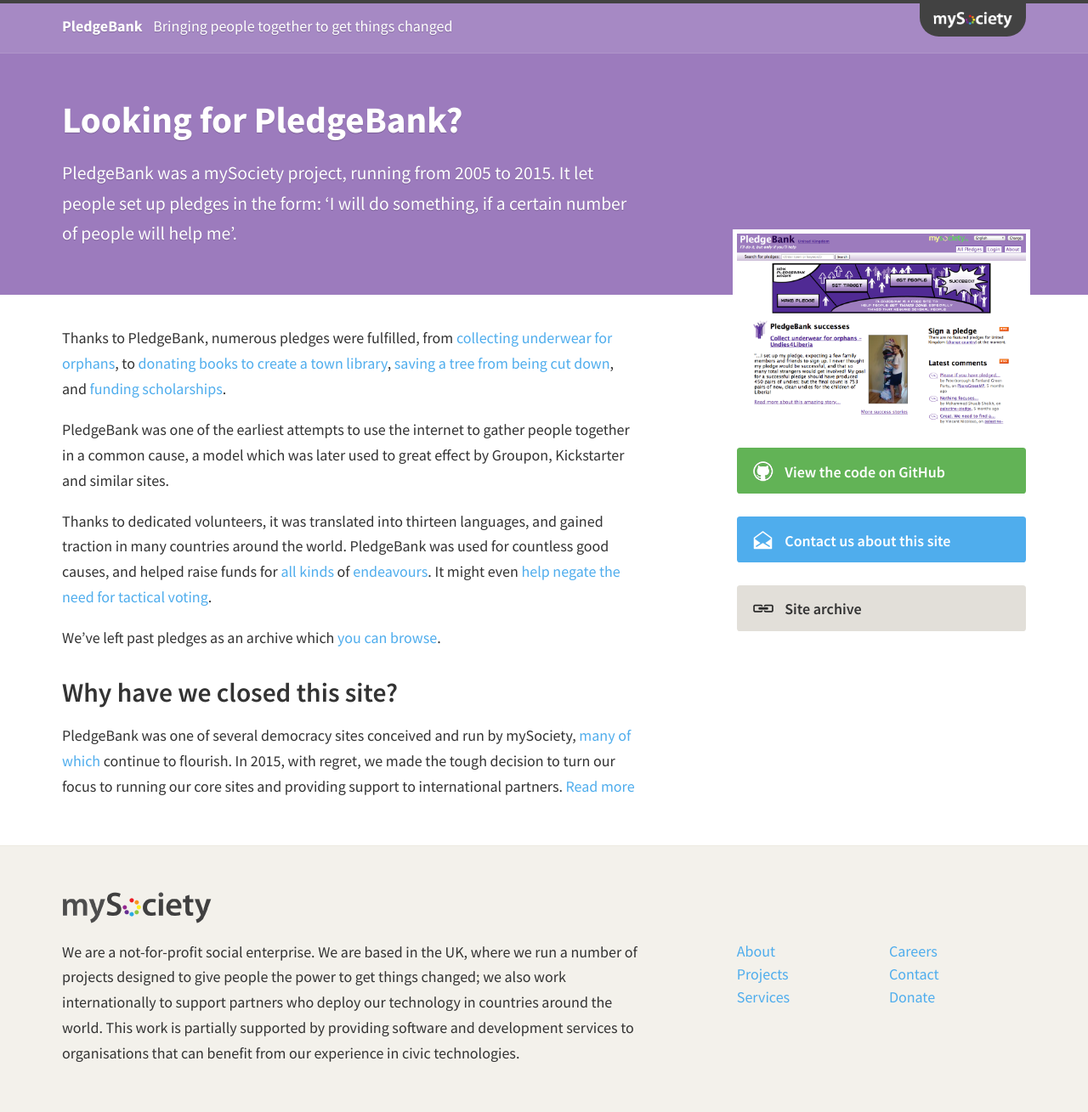
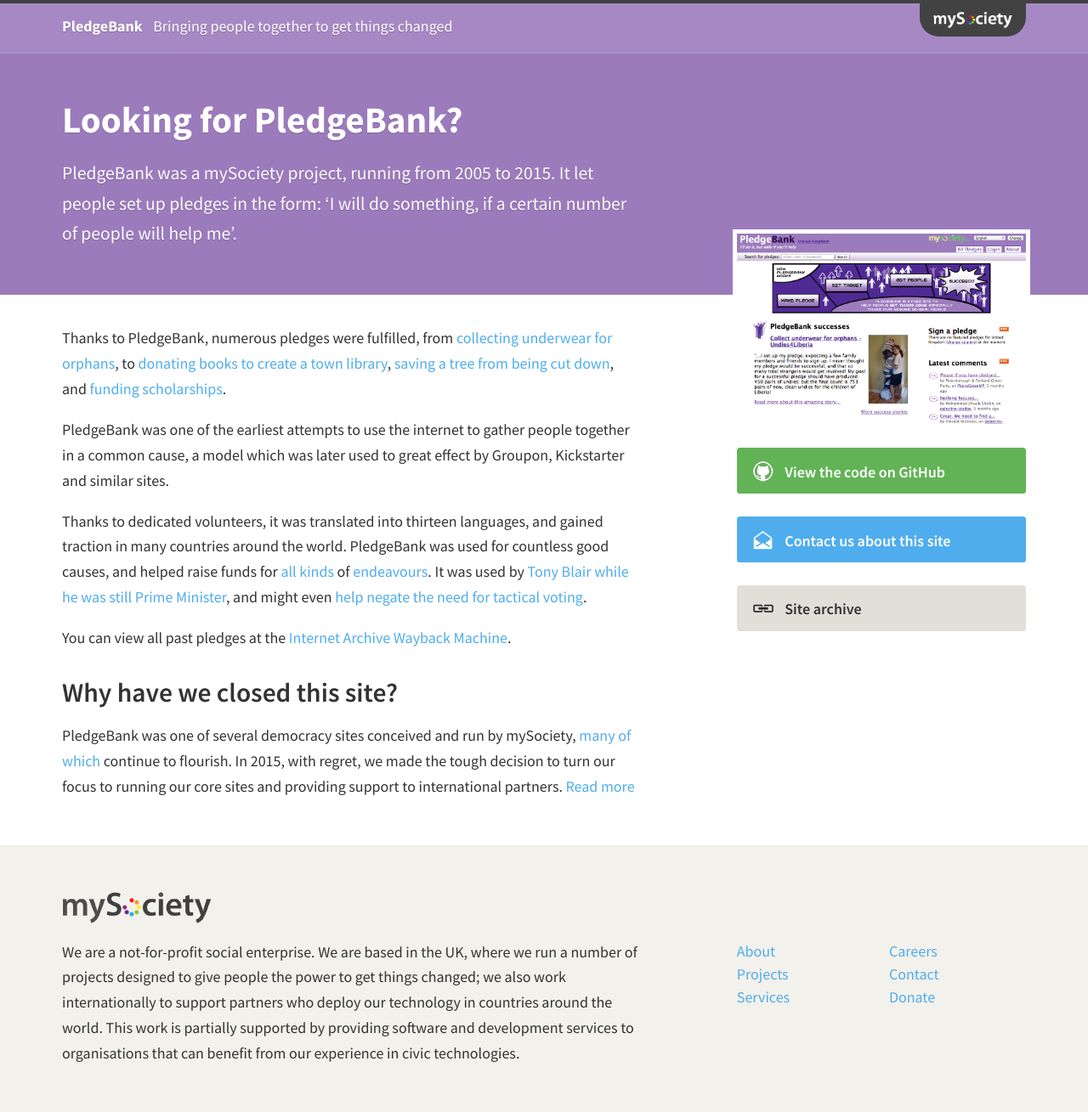
Before and after one commit to mysociety/retirement, a Jekyll site: the page built from pledgebank_page.html, in a window 1280 px wide. Shown: the whole page at 85% size. Built offline with Jekyll 4.4.1, drawn with Linux system fonts in a browser that asks for light colours.

Commit message:
Update Pledgebank page replacing links to Wayback Machine

```diff
--- a/pledgebank_page.html
+++ b/pledgebank_page.html
@@ -27,10 +27,10 @@
     <div class="content__primary">
 
         <p>Thanks to PledgeBank, numerous pledges were fulfilled, from
-        <a href="/success#undies">collecting underwear for orphans</a>,
-        to <a href="/success#bakul">donating books to create a town library</a>,
-        <a href="/success#SaveTheSycamore">saving a tree from being cut down</a>,
-        and <a href="/success#WIPTintern">funding scholarships</a>.</p>
+        <a href="https://web.archive.org/web/20200828005149/https://www.pledgebank.com/success#undies">collecting underwear for orphans</a>,
+        to <a href="https://web.archive.org/web/20200828005149/https://www.pledgebank.com/success#bakul">donating books to create a town library</a>,
+        <a href="https://web.archive.org/web/20200828005149/https://www.pledgebank.com/success#SaveTheSycamore">saving a tree from being cut down</a>,
+        and <a href="https://web.archive.org/web/20200828005149/https://www.pledgebank.com/success#WIPTintern">funding scholarships</a>.</p>
 
         <p>PledgeBank was one of the earliest attempts to use the internet to
         gather people together in a common cause, a model which was later used
@@ -39,12 +39,11 @@
         <p>Thanks to dedicated volunteers, it was translated into thirteen
         languages, and gained traction in many countries around the world.
         PledgeBank was used for countless good causes, and helped raise funds
-        for <a href="/rights">all</a> <a href="/Suriname">kinds</a> of <a
-            href="/fleetplayers">endeavours</a>. It might even <a
+        for <a href="https://web.archive.org/web/20200917160437/https://www.pledgebank.com/rights">all</a> <a href="https://web.archive.org/web/20201022033823/https://www.pledgebank.com/Suriname">kinds</a> of <a
+            href="https://web.archive.org/web/20210518204946/https://www.pledgebank.com/fleetplayers">endeavours</a>. It was used by <a href="https://web.archive.org/web/20201202001251/https://www.pledgebank.com/Sportclubpatrons">Tony Blair while he was still Prime Minister</a>, and might even <a
             href="http://www.theguardian.com/technology/2014/jul/24/how-the-kickstarter-model-could-transform-uk-elections">help negate the need for tactical voting</a>.</p>
 
-        <p>We’ve left past pledges as an archive which <a
-            href="/list/succeeded_closed">you can browse</a>.</p>
+        <p>You can view all past pledges at the <a href="https://web.archive.org/web/20210518213155/https://www.pledgebank.com/list/succeeded_closed">Internet Archive Wayback Machine</a>.</p>
 
         <h2>Why have we closed this site?</h2>
 
@@ -64,7 +63,7 @@
       </a>
       <a class="button--primary content__secondary__cta" href="https://github.com/mysociety/pledgebank">View the code on GitHub</a>
       <a class="button--secondary content__secondary__cta" href="https://www.mysociety.org/contact/">Contact us about this site</a>
-      <a class="button--tertiary content__secondary__cta" href="/list/succeeded_closed">Site archive</a>
+      <a class="button--tertiary content__secondary__cta" href="https://web.archive.org/web/20210518213155/https://www.pledgebank.com/list/succeeded_closed">Site archive</a>
     </div>
   </div>
 </div>
```
